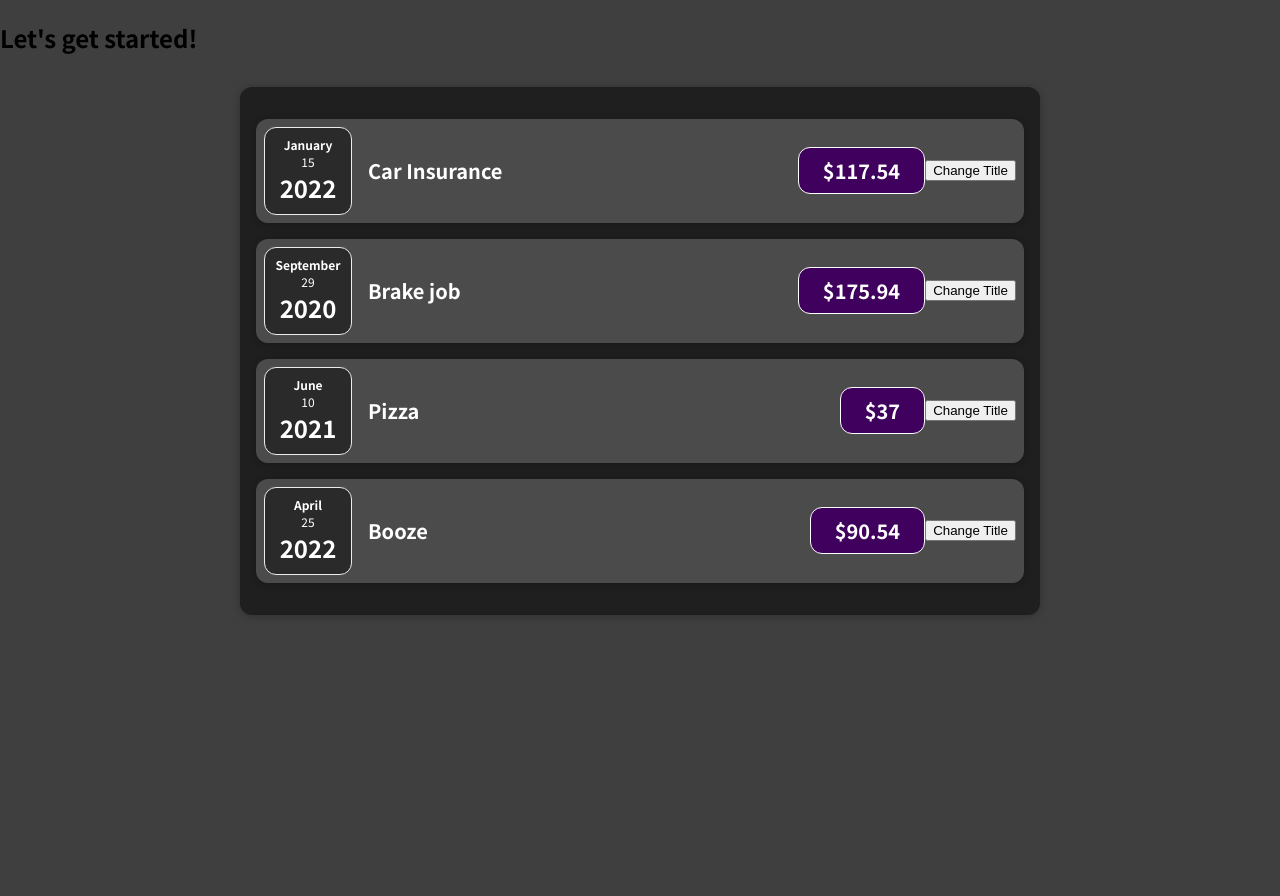
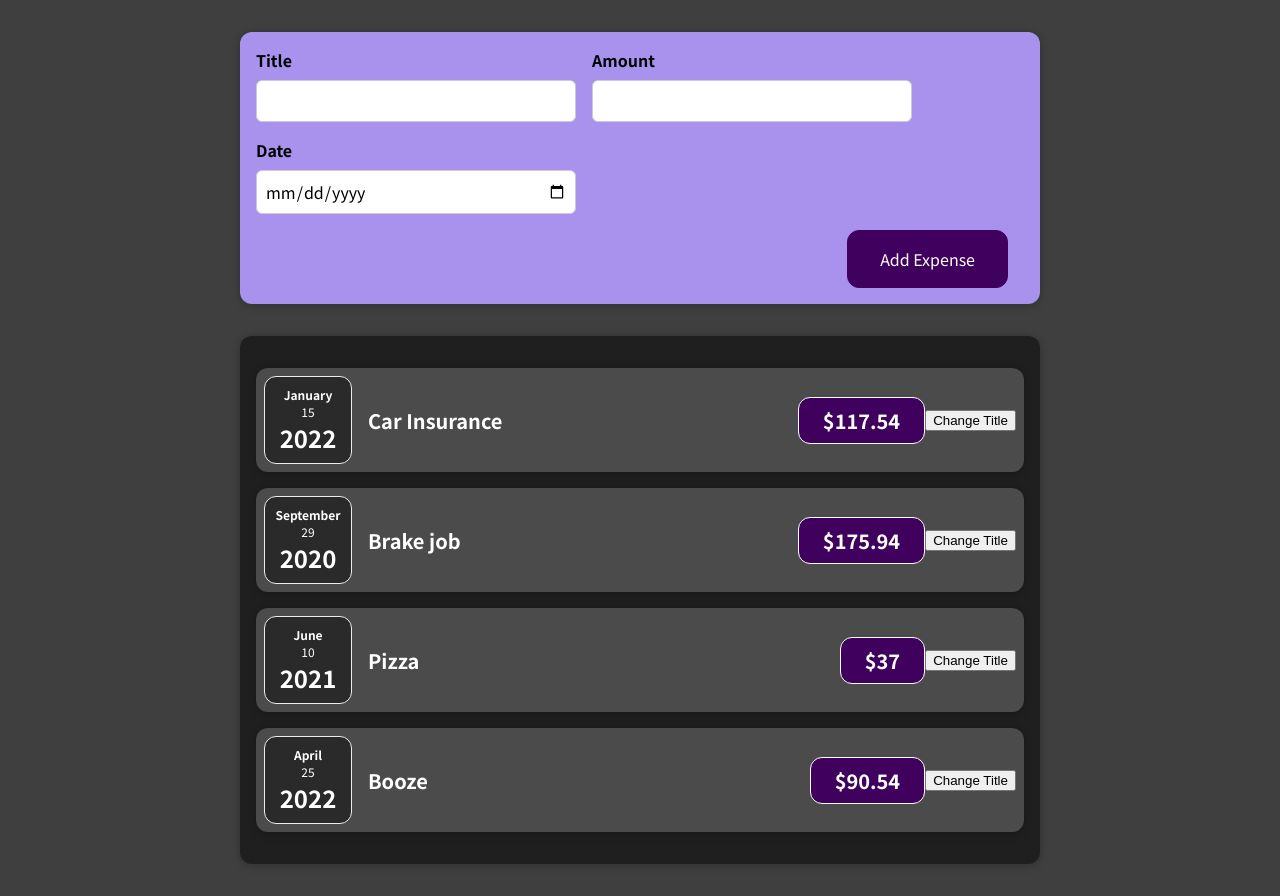
Before and after one commit to warrenrobert127/react-guide, a React (Create React App) app: page / in a window 1280 px wide. Before the commit the page ends 800 px from the top, so only its background shows below. Built offline with nearby package versions, Linux system fonts and the light colour scheme.

Commit message:
add expense form

```diff
--- a/src/App.js
+++ b/src/App.js
@@ -1,5 +1,6 @@
 
 import Expenses from "./components/Expenses/Expenses";
+import NewExpense from "./components/NewExpense/NewExpense";
 
 function App() {
   const expenses = [
@@ -10,7 +11,7 @@ function App() {
   ];
   return (
     <div>
-      <h2>Let's get started!</h2>
+      <NewExpense>Let's get started!</NewExpense>
       <Expenses items={expenses}></Expenses>
     </div>
   );
--- /dev/null
+++ b/src/components/NewExpense/ExpenseForm.css
@@ -0,0 +1,26 @@
+.new-expense__controls {
+  display: flex;
+  flex-wrap: wrap;
+  gap: 1rem;
+  margin-bottom: 1rem;
+  text-align: left;
+}
+
+.new-expense__control label {
+  font-weight: bold;
+  margin-bottom: 0.5rem;
+  display: block;
+}
+
+.new-expense__control input {
+  font: inherit;
+  padding: 0.5rem;
+  border-radius: 6px;
+  border: 1px solid #ccc;
+  width: 20rem;
+  max-width: 100%;
+}
+
+.new-expense__actions {
+  text-align: right;
+}
--- /dev/null
+++ b/src/components/NewExpense/ExpenseForm.js
@@ -0,0 +1,32 @@
+import React from "react";
+
+import './ExpenseForm.css';
+
+
+
+const ExpenseForm = () => {
+    return (
+      <form>
+        <div className='new-expense__controls'>
+          <div className='new-expense__control'>
+              <label>Title</label>
+              <input type='text' />
+          </div>
+           <div className='new-expense__control'>
+              <label>Amount</label>
+              <input type='number' min='0.01' step="0.01" />
+              </div>
+               <div className='new-expense__control'>
+              <label>Date</label>
+              <input type='date' min="2019-01-01" max="2022-12-31" />
+              </div>
+        </div>
+        <div className='new-expense__actions'>
+            <button type="submit">Add Expense</button>
+        </div>
+      </form>
+    );
+
+};
+
+export default ExpenseForm;
--- /dev/null
+++ b/src/components/NewExpense/NewExpense.css
@@ -0,0 +1,38 @@
+.new-expense {
+  background-color: #a892ee;
+  padding: 1rem;
+  margin: 2rem auto;
+  width: 50rem;
+  max-width: 95%;
+  border-radius: 12px;
+  text-align: center;
+  box-shadow: 0 1px 8px rgba(0, 0, 0, 0.25);
+}
+
+.new-expense button {
+  font: inherit;
+  cursor: pointer;
+  padding: 1rem 2rem;
+  border: 1px solid #40005d;
+  background-color: #40005d;
+  color: white;
+  border-radius: 12px;
+  margin-right: 1rem;
+}
+
+.new-expense button:hover,
+.new-expense button:active {
+  background-color: #510674;
+  border-color: #510674;
+}
+
+.new-expense button.alternative {
+  color: #220131;
+  border-color: transparent;
+  background-color: transparent;
+}
+
+.new-expense button.alternative:hover,
+.new-expense button.alternative:active {
+  background-color: #ddb3f8;
+}
--- /dev/null
+++ b/src/components/NewExpense/NewExpense.js
@@ -0,0 +1,14 @@
+import React from "react";
+
+import ExpenseForm from './ExpenseForm';
+import './NewExpense.css';
+
+const NewExpense = () => {
+ return <div className="new-expense">
+    <ExpenseForm />
+     <form></form>
+ </div>
+
+};
+
+export default NewExpense;
```
